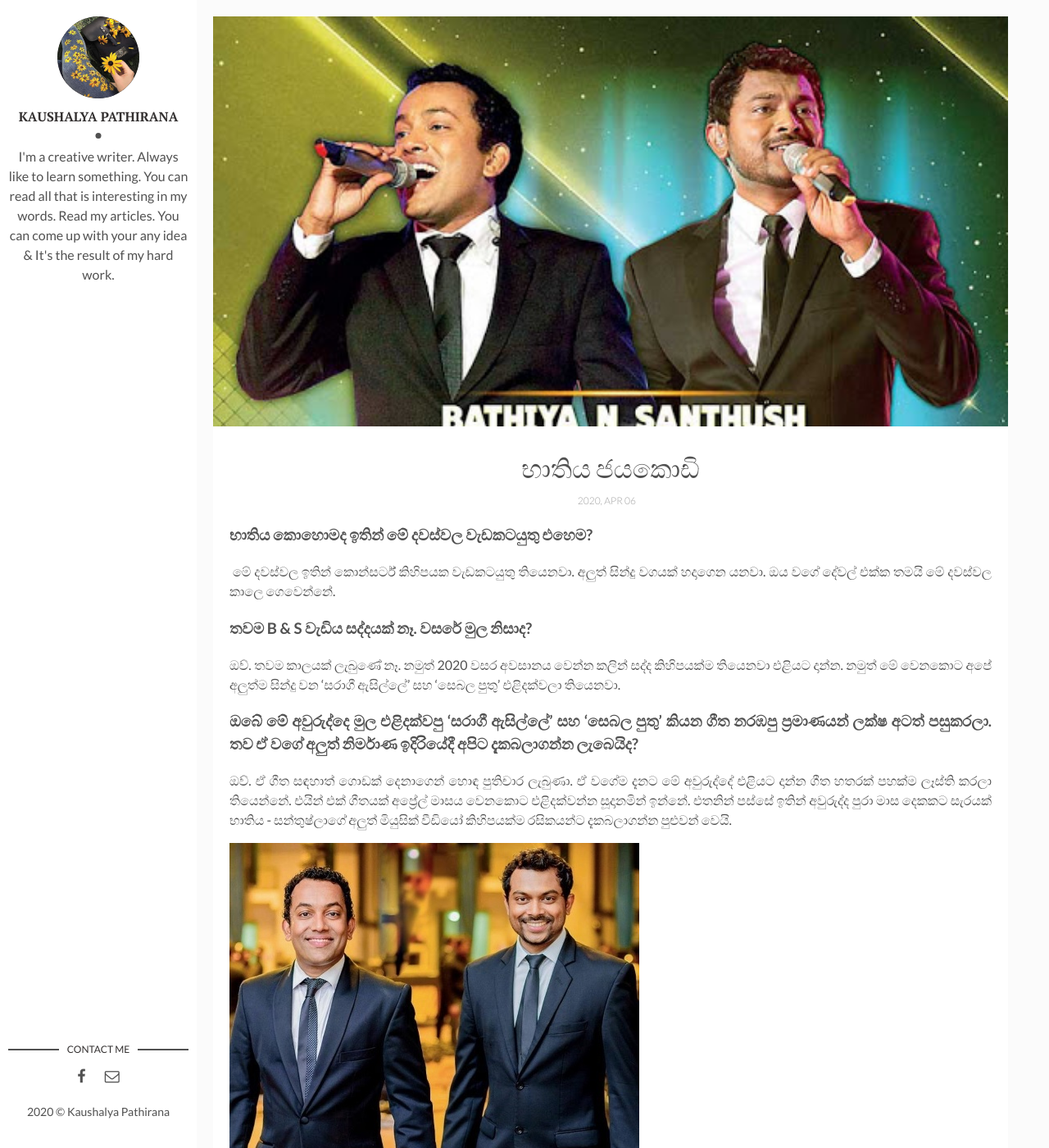
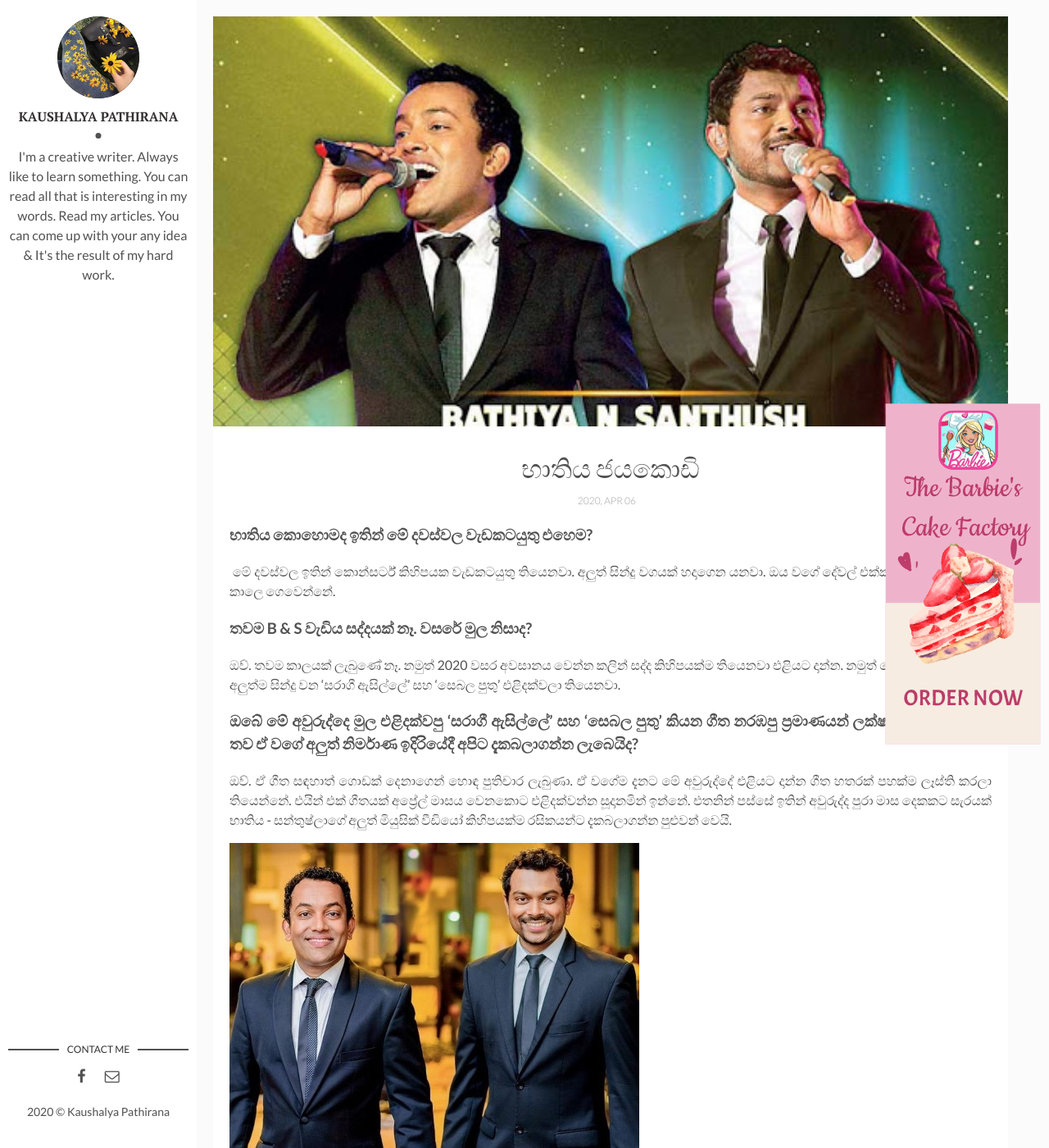
Before and after one commit to erandikaushalya/erandikaushalya.github.io, a Jekyll site: the page built from _posts/2020-04-06-භාතිය-ජයකොඩි.md, in a window 1280 px wide and 1400 px high. Shown: the whole window at 82% size. Built offline with Jekyll 4.4.1, drawn with Linux system fonts in a browser that asks for light colours.

Commit message:
advertisement feature added

```diff
--- /dev/null
+++ b/_includes/advertisement.html
@@ -0,0 +1,7 @@
+<div class="advertisement-wrap">
+    <a href="https://www.facebook.com/The-Barbies-Cake-Factory-361793377737199/" target="_blank">
+    <div class="add">
+        <img src="{{site.baseurl}}/assets/img/banner.png" alt="banner">
+    </div>
+    </a>
+</div>
--- a/_includes/head.html
+++ b/_includes/head.html
@@ -87,6 +87,7 @@
 	<link rel="stylesheet" href="{{ "/assets/fonts/font-awesome/css/font-awesome.min.css" | prepend: site.baseurl }}">
 	<!-- Styles -->
 	<link rel="stylesheet" href="{{ "/assets/css/main.css" | prepend: site.baseurl }}">
+    <link rel="stylesheet" href="{{ "/assets/css/custom.css" | prepend: site.baseurl }}">
 
     <script data-ad-client="ca-pub-1546307010091058" async src="https://pagead2.googlesyndication.com/pagead/js/adsbygoogle.js"></script>
 </head>
--- a/_layouts/post.html
+++ b/_layouts/post.html
@@ -44,3 +44,4 @@
         </div> <!-- End Wrap Content -->
     </div> <!-- End Page Content -->
 </article> <!-- End Article Page -->
+{% include advertisement.html %}
--- /dev/null
+++ b/assets/css/custom.css
@@ -0,0 +1,27 @@
+.advertisement-wrap {
+    position: fixed;
+    right: 10px;
+    top: 0;
+    height: 100%;
+}
+
+.advertisement-wrap .add {
+    height: 100%;
+    display: flex;
+    flex-direction: column;
+    justify-content: center;
+}
+
+@media only screen and (max-width: 768px) {
+    .advertisement-wrap {
+        position: relative;
+        height: unset;
+        margin:0 auto;
+    }
+
+    .advertisement-wrap .add {
+        height: unset;
+        display: block;
+        flex-direction: initial;
+    }
+}
```
Also changed, not shown: _includes/analytics.html (+6 -3 lines), assets/img/banner.png (added).
